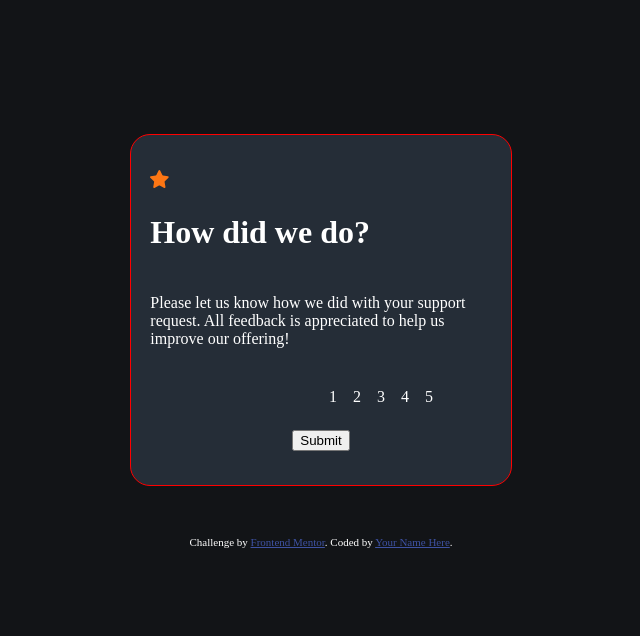
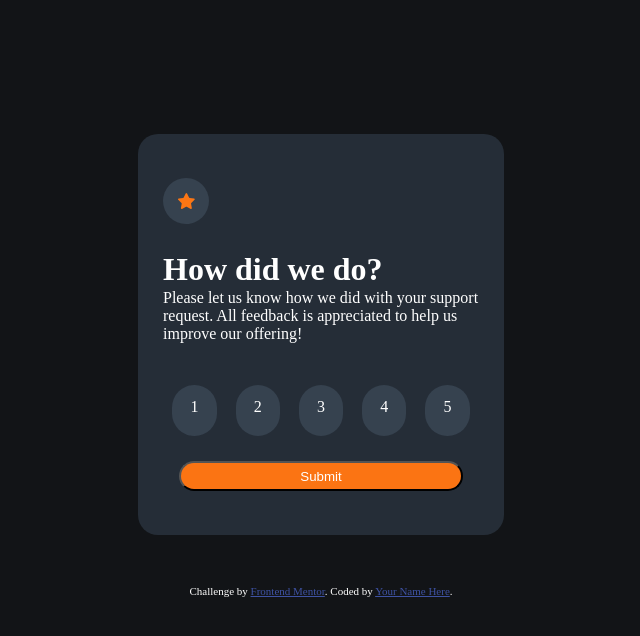
Before and after one commit to fe-mentor-projects/interactive-rating-component, a plain HTML site: page index.html in a window 1280 px wide. Shown: the whole page, without its empty margins (319-959 px from the left). Drawn offline with Linux system fonts and the light colour scheme.

Commit message:
Step One completed: Design now looks like the base image in the designs folder. Also have partial hover animation complete.

```diff
--- a/index.html
+++ b/index.html
@@ -20,11 +20,11 @@
   <!-- Rating state start -->
   <section class="reviewCard">
 
-  <img src="images/icon-star.svg" class="cardStar" />
+  <div class="starWrap"><img src="images/icon-star.svg" class="cardStar" /></div>
 
   <h1>How did we do?</h1>
 
-  <p>Please let us know how we did with your support <br> request. All feedback is appreciated
+  <p class="parOne">Please let us know how we did with your support <br> request. All feedback is appreciated
   to help us <br> improve our offering!</p>
 
   <ul>
@@ -35,7 +35,7 @@
     <li>5</li>
   </ul>
 
-  <button>Submit</button>
+  <button class="submitButton">Submit</button>
 
   </section>
 
--- a/styles.css
+++ b/styles.css
@@ -1,9 +1,7 @@
 /* HTML Elements */
 body {
-    display: flex;
-    flex-direction: column;
-    justify-content: center;
-    align-items: center;
+    display: grid;
+    place-items: center;
     background-color: hsl(216, 12%, 8%);
     color: white;
     font-family: "Overpass", serif;
@@ -35,40 +33,80 @@
     flex-direction: column;
     justify-content: center;
     align-items: flex-start;
-    border: 1px solid red;
+
     background-color: hsl(213, 19%, 18%);
     border-radius: 20px;
-    width: 30%;
+    width: 25%;
     height: 350px;
     margin-top: 10%;
     text-align: left;
-}
-
-.reviewCard img {
-    padding-left: 5%;
-}
-.reviewCard h1 {
-    padding-left: 5%;
-}
-
-.reviewCard p {
-    padding-left: 5%;
+    padding: 2%;
 
 }
 
+.parOne {
+    margin-top: -25px;
+}
+
+
 .reviewCard ul {
-    align-self: center;
+    display: flex;
+
+
+    width: 100%;
+    height: 70px;
+    padding: 0;
+
 }
 
 .reviewCard ul li {
-    padding: 20%;
+    display: grid;
+    place-items: center;
+    background-color: hsl(211, 19%, 26%);
+
+    border-radius: 50px;
+    width: 10%;
+    padding: 5%;
+    padding-top: 3%;
+    margin: 3%;
+
+
 
 }
+
+.reviewCard ul li:hover {
+    background-color: hsl(25, 97%, 53%);
+    transition: background-color .5s ease-in-out;
+
+
+}
+
 .reviewCard button {
     align-self: center;
 }
 
-.cardStar {
-    width: 5%;
+.starWrap {
+    display: grid;
+    place-items: center;
+    height: 40px;
+    width: 40px;
+    background-color: hsl(211, 19%, 26%);
+    padding: 1%;
+    border-radius: 50px;
+}
 
+
+.submitButton {
+    width: 90%;
+
+    background-color: hsl(25, 97%, 53%);
+    color: white;
+    border-radius: 20px;
+    height: 30px;
 }
+
+.submitButton:hover {
+    background-color: white;
+    color:hsl(25, 97%, 53%);
+    transition: background-color .5s ease-in-out;
+}
```
